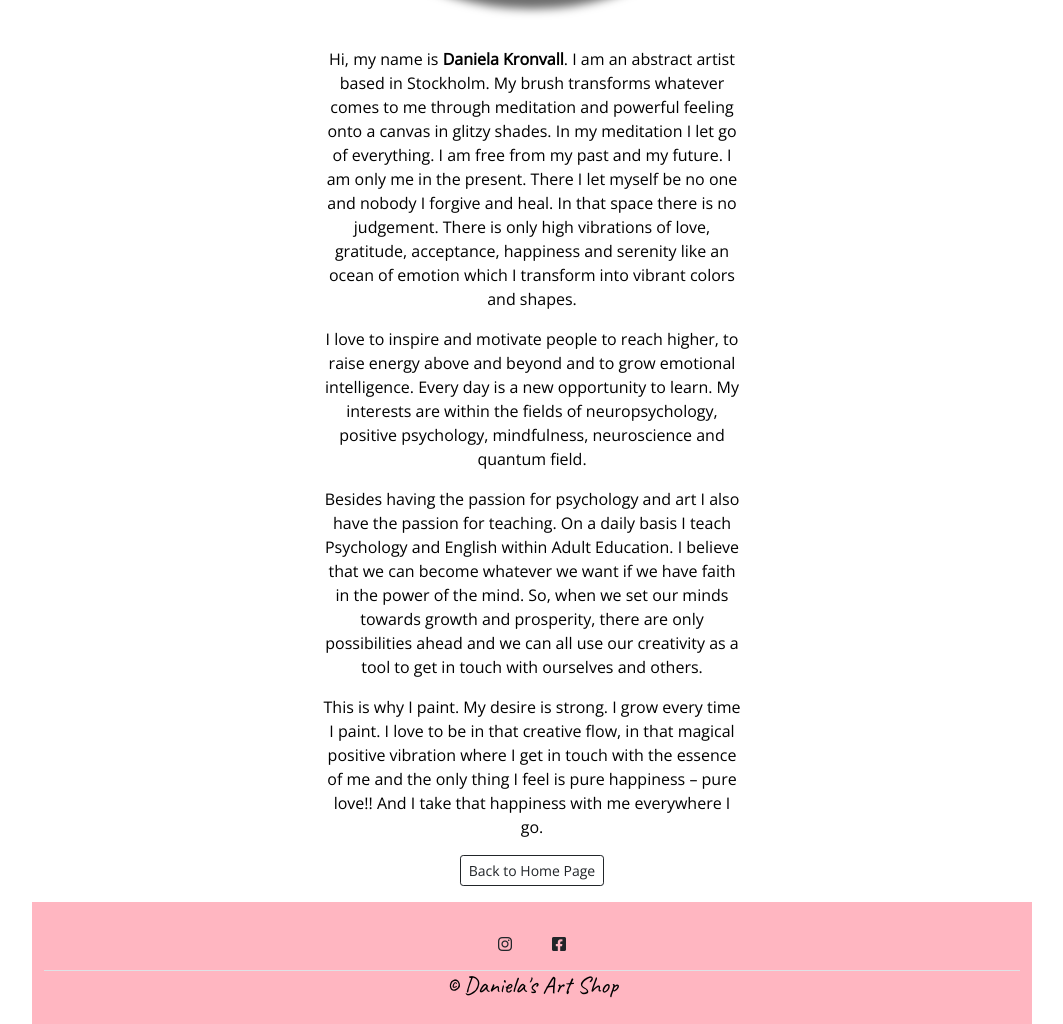
After one commit to fdasabino/art-shop-p5, a Django app: page /about/ in a window 1280 px wide. The commit adds this page. Shown: the part 634-1658 px from the top of the page, without its empty margins (108-1171 px from the left). Run offline with Django 3.2, Linux system fonts and the light colour scheme; parts of the project's set-up code (start-up, migrations or seed data) failed here and were passed over; some libraries are stand-ins or nearby versions.

Commit message:
updated a few elements across the page templates

```diff
--- a/home/urls.py
+++ b/home/urls.py
@@ -4,4 +4,6 @@ from . import views
 
 urlpatterns = [
     path("", views.index, name="home"),
+    path("about/", views.about, name="about"),
+    path("contact/", views.contact, name="contact"),
 ]
--- a/home/views.py
+++ b/home/views.py
@@ -8,3 +8,17 @@ def index(request):
     Render the homepage view
     """
     return render(request, "home/index.html")
+
+
+def about(request):
+    """
+    Render the about view
+    """
+    return render(request, "home/about.html")
+
+
+def contact(request):
+    """
+    Render the contact page view
+    """
+    return render(request, "home/contact.html")
--- a/static/css/base.css
+++ b/static/css/base.css
@@ -30,9 +30,13 @@ html {
 }
 
 body {
-  height: 100vh;
   color: black;
   font-family: 'Open Sans', sans-serif;
+}
+
+.content {
+  height: 100vh;
+
 }
 
 .icon {
@@ -64,6 +68,15 @@ a.category-badge>span.badge:hover {
   color: #fff !important;
 
 }
+
+/* about */
+.about-img {
+  max-width: 100%;
+  filter: grayscale();
+  border-radius: 50%;
+  box-shadow: 0px 0px 10px 10px rgba(0, 0, 0, 0.58);
+}
+
 
 /* navigation */
 .bg-light,
--- a/templates/base.html
+++ b/templates/base.html
@@ -46,7 +46,6 @@
           <h3 class="logo-font text-dark my-0"><strong>Daniela's Art Shop</strong></h3>
         </a>
       </div>
-
       <div class="col-12 col-lg-4 my-auto py-1 py-lg-0">
         <form method="GET" action="{% url 'products' %}">
           <div class="input-group w-100">
@@ -69,7 +68,11 @@
               aria-expanded="false">
               <div class="text-center">
                 <div><i class="fas fa-house-user fa-lg"></i></div>
-                <p class="my-0">Account</p>
+                {% if request.user.is_authenticated %}
+                <p class="my-0">Hi, {{request.user.first_name}} <i class="fas fa-chevron-down"></i></p>
+                {% else %}
+                <p class="my-0">Sign In <i class="fas fa-chevron-down"></i></p>
+                {% endif %}
               </div>
             </a>
             <div class="dropdown-menu border-0" aria-labelledby="user-options">
--- a/templates/cart/cart.html
+++ b/templates/cart/cart.html
@@ -2,6 +2,7 @@
 {% load static %}
 {% load humanize %}
 {% block extra_title %}{% if cart_items %}Cart {% else %}Cart Empty{% endif %}{% endblock extra_title %}
+
 {% block page_header %}
 <div class="container header-container">
   <div class="row">
@@ -12,7 +13,7 @@
 
 {% block content %}
 <div class="overlay"></div>
-<div class="container mb-2">
+<div class="container content mb-2">
   <div class="row">
     <div class="col">
       <hr>
--- a/templates/checkout/checkout_success.html
+++ b/templates/checkout/checkout_success.html
@@ -16,8 +16,7 @@
 {% endblock %}
 
 {% block content %}
-<div class="overlay"></div>
-<div class="container">
+<div class="container content">
     <div class="row">
         <div class="col">
             <hr>
--- /dev/null
+++ b/templates/home/about.html
@@ -0,0 +1,62 @@
+{% extends 'base.html' %}
+{% load static %}
+{% block extra_title %}About{% endblock extra_title %}
+{% block content %}
+<div class="container mt-5 content">
+  <hr>
+      <h2 class="mb-4 text-uppercase">About me</h2>
+      <hr>
+  <div class="container-fluid mt-5">
+    <div class="row no-gutter">
+      <div class="col-md-12">
+        <div class="login d-flex align-items-center mt-2">
+          <div class="container">
+            <div class="row">
+              <div class="col-12 col-lg-7 mx-auto">
+                <div class="text-center pt-2 pb-3">
+                  <img class="about-img" src="https://res.cloudinary.com/frank2021/image/upload/v1637054513/Danielas%20art%20shop/IMG_1871_dcl10o.jpg" class="img-fluid" />
+                  <a href="#!">
+                  </a>
+                  <p class="mt-5 text-justify">Hi, my name is <b>Daniela Kronvall</b>. I am an
+                    abstract artist based in
+                    Stockholm. My brush transforms whatever comes to me through meditation and powerful feeling onto a
+                    canvas in
+                    glitzy shades. In my meditation I let go of everything. I am free from my past and my future.
+                    I am only me in the present. There I let myself be no one and nobody I forgive and
+                    heal. In that space there is no judgement. There is only high vibrations of
+                    love, gratitude, acceptance, happiness and serenity like an ocean of emotion which I transform into
+                    vibrant colors and shapes.</p>
+
+                  <P class="text-justify">
+                    I love to inspire and motivate people to reach higher, to raise energy above and beyond and
+                    to grow emotional intelligence. Every day is a new opportunity to learn. My
+                    interests are within the fields of neuropsychology, positive psychology, mindfulness, neuroscience
+                    and quantum field.
+                  </P>
+
+                  <p class="text-justify">
+                    Besides having the passion for psychology and art I also have the passion for teaching. On a
+                    daily basis I teach Psychology and English within Adult Education. I believe that we can become
+                    whatever we want if we have faith in the power of the mind. So, when we set our minds towards growth
+                    and prosperity, there are only possibilities ahead and we can all use our creativity as a tool to
+                    get
+                    in touch with ourselves and others.
+                  </p>
+
+                  <p class="text-justify">
+                    This is why I paint. My desire is strong. I grow every time I paint. I love to be in that creative
+                    flow,
+                    in that magical positive vibration where I get in touch with the essence of me and the only thing I
+                    feel is pure happiness – pure love!! And I take that happiness with me everywhere I go.
+                  </p>
+                    <a href="{% url 'home' %}" class="btn btn-outline-dark btn-sm">Back to Home Page</a>
+                </div>
+              </div>
+            </div>
+          </div>
+        </div>
+      </div>
+    </div>
+  </div>
+
+  {% endblock content %}
--- a/templates/includes/footer.html
+++ b/templates/includes/footer.html
@@ -1,20 +1,13 @@
 <div class="container-fluid bg-pink">
   <footer class="py-3">
-    <ul class="nav justify-content-center border-bottom pb-3">
-      <li class="nav-item"><a href="/" class="nav-link px-2 text-black"><i class="fas fa-home"></i> Home</a></li>
-      <li class="nav-item"><a href="/" class="nav-link px-2 text-black"><i
-            class="fas fa-envelope"></i> Contact Us</a></li>
-      <li class="nav-item"><a href="/" class="nav-link px-2 text-black"><i
-            class="fas fa-heart"></i> About</a></li>
-    </ul>
-    <ul class="nav justify-content-center border-bottom pb-3">
-      <li class="nav-item"><a href="https://www.instagram.com/danielakronvallartanddance/" class="nav-link px-2 text-black" target="_blank"><i
+    <ul class="nav justify-content-center border-bottom">
+    <li class="nav-item"><a href="https://www.instagram.com/danielakronvallartanddance/" class="nav-link px-2 text-black" target="_blank"><i
             class="fab fa-instagram btn border-0"></i></a>
       </li>
       <li class="nav-item"><a href="https://www.facebook.com/daniela.kronvall" class="nav-link px-2 text-black" target="_blank"><i
             class="fab fa-facebook-square btn border-0"></i></a>
       </li>
     </ul>
-    <p class="text-center text-muted">&copy; 2021 Company, Inc <h4 class="logo-font text-center">Daniela's Art Shop</h4></p>
+    <h4 class="logo-font text-center">&copy; Daniela's Art Shop</h4>
   </footer>
 </div>
--- a/templates/includes/main-nav.html
+++ b/templates/includes/main-nav.html
@@ -1,14 +1,50 @@
-<div class="collapse navbar-collapse" id="main-nav">
-    <ul class="navbar-nav w-auto mx-auto">
+<div class="collapse navbar-collapse justify-content-center" id="main-nav">
+    <ul class="navbar-nav w-auto text-center">
         <li class="nav-item dropdown">
-            <a class="nav-link text-black mr-5" href="#" id="all-products-link" data-toggle="dropdown"
+            <hr class="d-lg-none">
+            <a class="nav-link text-black mx-5" href="#" id="all-products-link" data-toggle="dropdown"
                 aria-haspopup="true" aria-expanded="false">
-                <b> All Products </b>
+                <b><i class="fas fa-chevron-down"></i> Product List</b>
             </a>
             <div class="dropdown-menu border-0" aria-labelledby="all-products-link">
-                <a href="{% url 'products' %}?sort=price&direction=asc" class="dropdown-item">By Price</a>
-                <a href="{% url 'products' %}" class="dropdown-item">All Products</a>
+                <a href="{% url 'products' %}"
+                    class="dropdown-item text-center text-decoration-underline text-black">All
+                    Paintings</a>
+            </div>
+        <li class="list-inline-item">
+            <a class="text-black nav-link d-block d-lg-none my-2" href="#" id="mobile-search" data-toggle="dropdown"
+                aria-haspopup="true" aria-expanded="false">
+                <div class="">
+                    <p class="my-0"><i class="fas fa-search fa-lg"></i> <b>Search</b></i></p>
+                </div>
+            </a>
+            <div class="dropdown-menu border-0 p-3 rounded-0 my-1" aria-labelledby="mobile-search">
+                <form class="form" method="GET" action="{% url 'products' %}">
+                    <div class="input-group w-100">
+                        <input class="form-control border border-black rounded-0" type="text" name="q"
+                            placeholder="Eg. painting, art...">
+                        <div class="input-group-append">
+                            <button class="form-control form-control btn btn-black border border-black rounded-0"
+                                type="submit">
+                                <span class="icon">
+                                    <i class="fas fa-search"></i>
+                                </span>
+                            </button>
+                        </div>
+                    </div>
+                </form>
             </div>
         </li>
+        </li>
+
+        <li>
+            <a class="nav-link text-black mx-5 my-2" href="{% url 'contact' %}"><b><i class="fas fa-envelope"></i>
+                    Contact
+                </b></a>
+        </li>
+        <li>
+            <a class="nav-link text-black mx-5" href="{% url 'about' %}"> <b><i class="fas fa-book"></i> About </b></a>
+        </li>
+
     </ul>
 </div>
--- a/templates/includes/mobile-top-header.html
+++ b/templates/includes/mobile-top-header.html
@@ -1,28 +1,4 @@
 {% load humanize %}
-<li class="list-inline-item">
-    <a class="text-black nav-link d-block d-lg-none" href="#" id="mobile-search" data-toggle="dropdown"
-        aria-haspopup="true" aria-expanded="false">
-        <div class="text-center">
-            <div><i class="fas fa-search fa-lg"></i></div>
-            <small class="my-0"><b>Search</b></small>
-        </div>
-    </a>
-    <div class="dropdown-menu border-0 w-100 p-3 rounded-0 my-0" aria-labelledby="mobile-search">
-        <form class="form" method="GET" action="{% url 'products' %}">
-            <div class="input-group w-100">
-                <input class="form-control border border-black rounded-0" type="text" name="q"
-                    placeholder="Search our site">
-                <div class="input-group-append">
-                    <button class="form-control form-control btn btn-black border border-black rounded-0" type="submit">
-                        <span class="icon">
-                            <i class="fas fa-search"></i>
-                        </span>
-                    </button>
-                </div>
-            </div>
-        </form>
-    </div>
-</li>
 <li class="list-inline-item dropdown">
     <a class="text-black nav-link d-block d-lg-none" href="#" id="user-options" data-toggle="dropdown"
         aria-haspopup="true" aria-expanded="false">
```
Also changed, not shown: templates/checkout/checkout.html (+4 -3 lines), templates/home/contact.html (added, +33 -0 lines).
